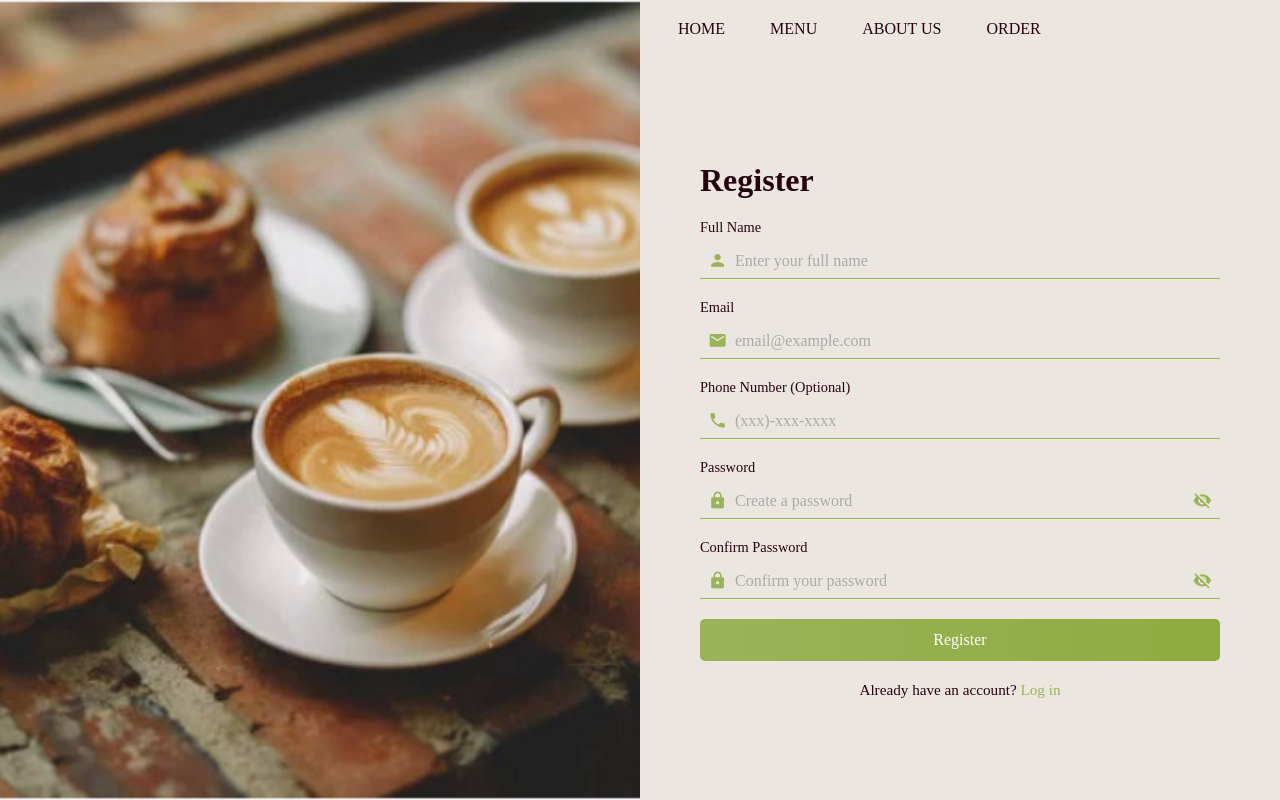
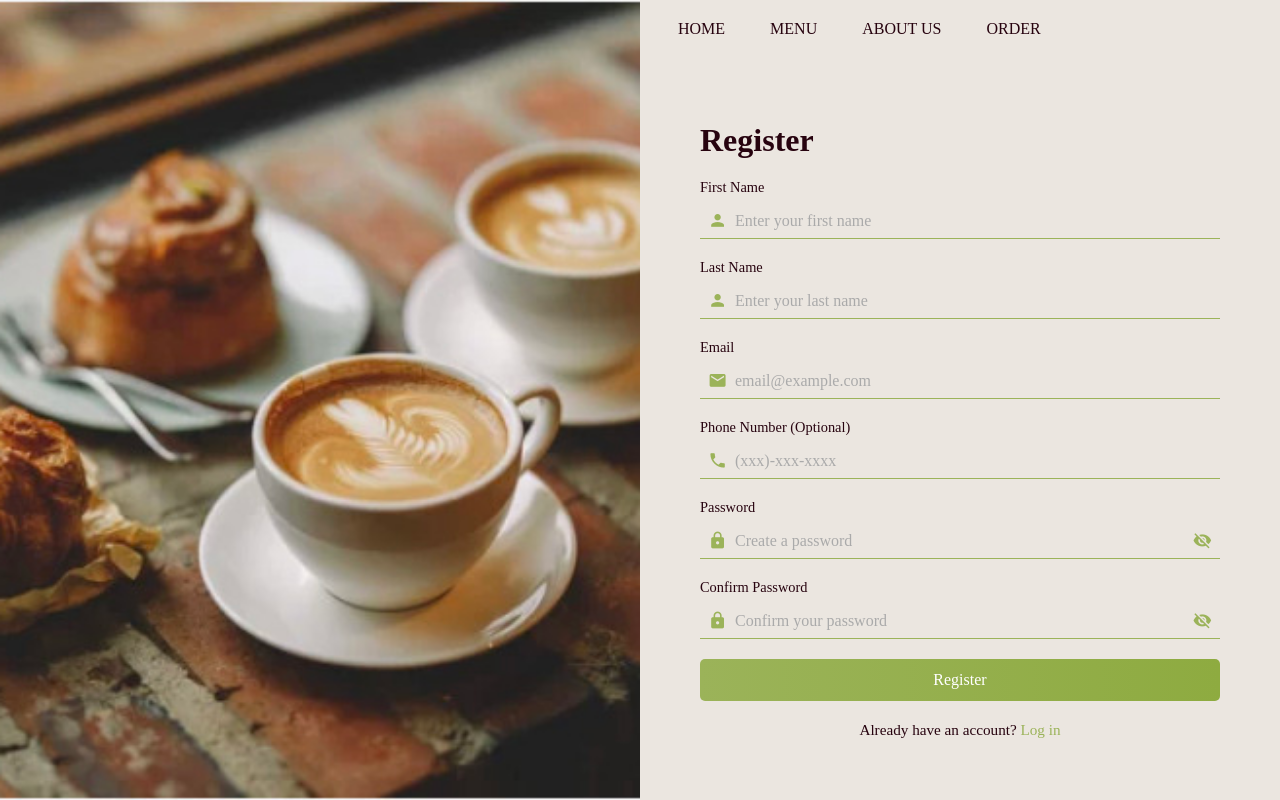
Before and after one commit to soleilthallemer/Artemis-Steam, a React (Create React App) app in the folder react-frontend/: page /registration-page in a window 1280 px wide. Built offline with nearby package versions, Linux system fonts and the light colour scheme.

Commit message:
changes to registration to separate first and last name fields

```diff
--- a/react-frontend/src/pages/registration.jsx
+++ b/react-frontend/src/pages/registration.jsx
@@ -1,10 +1,10 @@
-// src/components/RegistrationPage.jsx
 import React, { useState } from "react";
 import { Link, useNavigate } from "react-router-dom";
 import "../css/registrationPage.css";
 
 const RegistrationPage = () => {
-  const [fullName, setFullName] = useState("");
+  const [firstName, setFirstName] = useState(""); // ✅ Separate first name
+  const [lastName, setLastName] = useState("");   // ✅ Separate last name
   const [email, setEmail] = useState("");
   const [phone, setPhone] = useState("");
   const [password, setPassword] = useState("");
@@ -15,13 +15,8 @@ const RegistrationPage = () => {
   const [successMsg, setSuccessMsg] = useState("");
   const navigate = useNavigate();
 
-  const togglePassword = () => {
-    setShowPassword((prev) => !prev);
-  };
-
-  const toggleConfirmPassword = () => {
-    setShowConfirmPassword((prev) => !prev);
-  };
+  const togglePassword = () => setShowPassword((prev) => !prev);
+  const toggleConfirmPassword = () => setShowConfirmPassword((prev) => !prev);
 
   const handleRegistration = async (e) => {
     e.preventDefault();
@@ -34,13 +29,12 @@ const RegistrationPage = () => {
     }
 
     try {
-      const response = await fetch("http://157.245.80.36:5000/auth/register", {
+      const response = await fetch("http://157.245.80.36:5000/auth/register", { // ✅ Correct API URL
         method: "POST",
-        headers: {
-          "Content-Type": "application/json",
-        },
+        headers: { "Content-Type": "application/json" },
         body: JSON.stringify({
-          fullName,
+          first_name: firstName,  // ✅ Match backend expected keys
+          last_name: lastName,
           email,
           phone,
           password,
@@ -51,9 +45,7 @@ const RegistrationPage = () => {
 
       if (response.ok) {
         setSuccessMsg("Registration successful! Redirecting to login...");
-        setTimeout(() => {
-          navigate("/login");
-        }, 2000);
+        setTimeout(() => navigate("/login"), 2000);
       } else {
         setErrorMsg(data.error || "Registration failed. Please try again.");
       }
@@ -73,18 +65,10 @@ const RegistrationPage = () => {
           <div className="banner">
             <div className="bar">
               <ul>
-                <li>
-                  <Link to="/">Home</Link>
-                </li>
-                <li>
-                  <Link to="/menu">Menu</Link>
-                </li>
-                <li>
-                  <Link to="/about-us">About Us</Link>
-                </li>
-                <li>
-                  <Link to="/order">Order</Link>
-                </li>
+                <li><Link to="/">Home</Link></li>
+                <li><Link to="/menu">Menu</Link></li>
+                <li><Link to="/about-us">About Us</Link></li>
+                <li><Link to="/order">Order</Link></li>
               </ul>
             </div>
           </div>
@@ -97,16 +81,32 @@ const RegistrationPage = () => {
 
             <form onSubmit={handleRegistration}>
               <div className="form-group">
-                <label htmlFor="fullName">Full Name</label>
+                <label htmlFor="firstName">First Name</label>
                 <div className="input-container">
                   <span className="icon material-icons">person</span>
                   <input
                     type="text"
-                    id="fullName"
-                    name="fullName"
-                    placeholder="Enter your full name"
-                    value={fullName}
-                    onChange={(e) => setFullName(e.target.value)}
+                    id="firstName"
+                    name="firstName"
+                    placeholder="Enter your first name"
+                    value={firstName}
+                    onChange={(e) => setFirstName(e.target.value)}
+                    required
+                  />
+                </div>
+              </div>
+
+              <div className="form-group">
+                <label htmlFor="lastName">Last Name</label>
+                <div className="input-container">
+                  <span className="icon material-icons">person</span>
+                  <input
+                    type="text"
+                    id="lastName"
+                    name="lastName"
+                    placeholder="Enter your last name"
+                    value={lastName}
+                    onChange={(e) => setLastName(e.target.value)}
                     required
                   />
                 </div>
```
